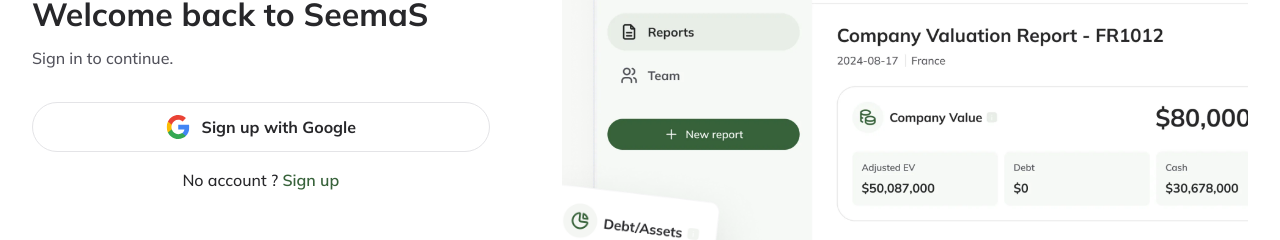
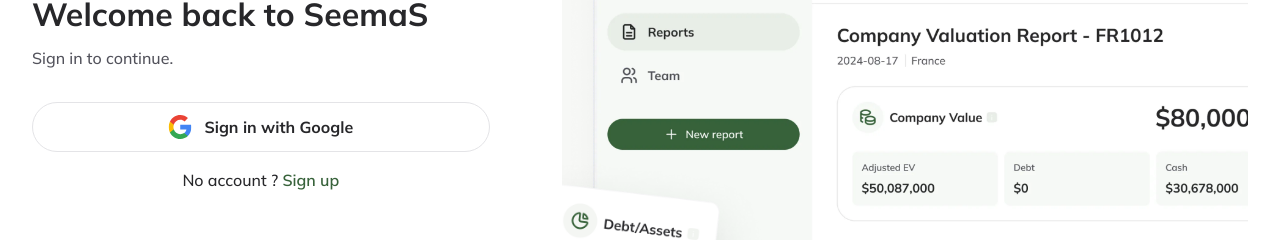
Before and after one commit to yassinezaanouni/seemas, a Next.js app: page /auth/sign-in in a window 1280 px wide. Shown: the part 427-667 px from the top of the page. Built offline with nearby package versions, Linux system fonts and the light colour scheme.

Commit message:
add link to logo & fix text google sign in

```diff
--- a/src/app/auth/component/auth-form.tsx
+++ b/src/app/auth/component/auth-form.tsx
@@ -7,7 +7,7 @@
     <h1 className="text-[2rem] font-bold">{title}</h1>
     <p className="mt-2 font-medium text-zinc-600">{subtitle}</p>
     <div className="w-[min(100%,480px)]">
-      <GoogleSignUpButton />
+      {link.href === "/auth/sign-in" ? <GoogleSignUpButton /> : <GoogleSignInButton />}
       <p className="mt-4 text-center font-medium">
         {description}{" "}
         <Link
@@ -22,7 +22,10 @@
 );
 
 const GoogleSignUpButton = () => (
-  <button className="mt-8 flex w-full items-center justify-center gap-3 rounded-full border p-3">
+  <Link
+    href="/reports/create"
+    className="mt-8 flex w-full items-center justify-center gap-3 rounded-full border p-3"
+  >
     <Image
       src="/icons/google.svg"
       alt="Google Logo"
@@ -30,5 +33,19 @@
       height={24}
     />
     <span className="font-bold">Sign up with Google</span>
-  </button>
+  </Link>
 );
+const GoogleSignInButton = () => (
+  <Link
+    href="/reports/create"
+    className="mt-8 flex w-full items-center justify-center gap-3 rounded-full border p-3"
+  >
+    <Image
+      src="/icons/google.svg"
+      alt="Google Logo"
+      width={24}
+      height={24}
+    />
+    <span className="font-bold">Sign in with Google</span>
+  </Link>
+);
--- a/src/components/ui/logo.tsx
+++ b/src/components/ui/logo.tsx
@@ -1,10 +1,13 @@
 import Image from "next/image";
+import Link from "next/link";
 
 export const Logo = () => (
+  <Link href="/">
     <Image
       src="/images/logos/seemas.svg"
       alt="Seemas Logo"
       width={112}
       height={56}
     />
+  </Link>
 );
```
Lines whose indentation alone changed are shown as unchanged.
